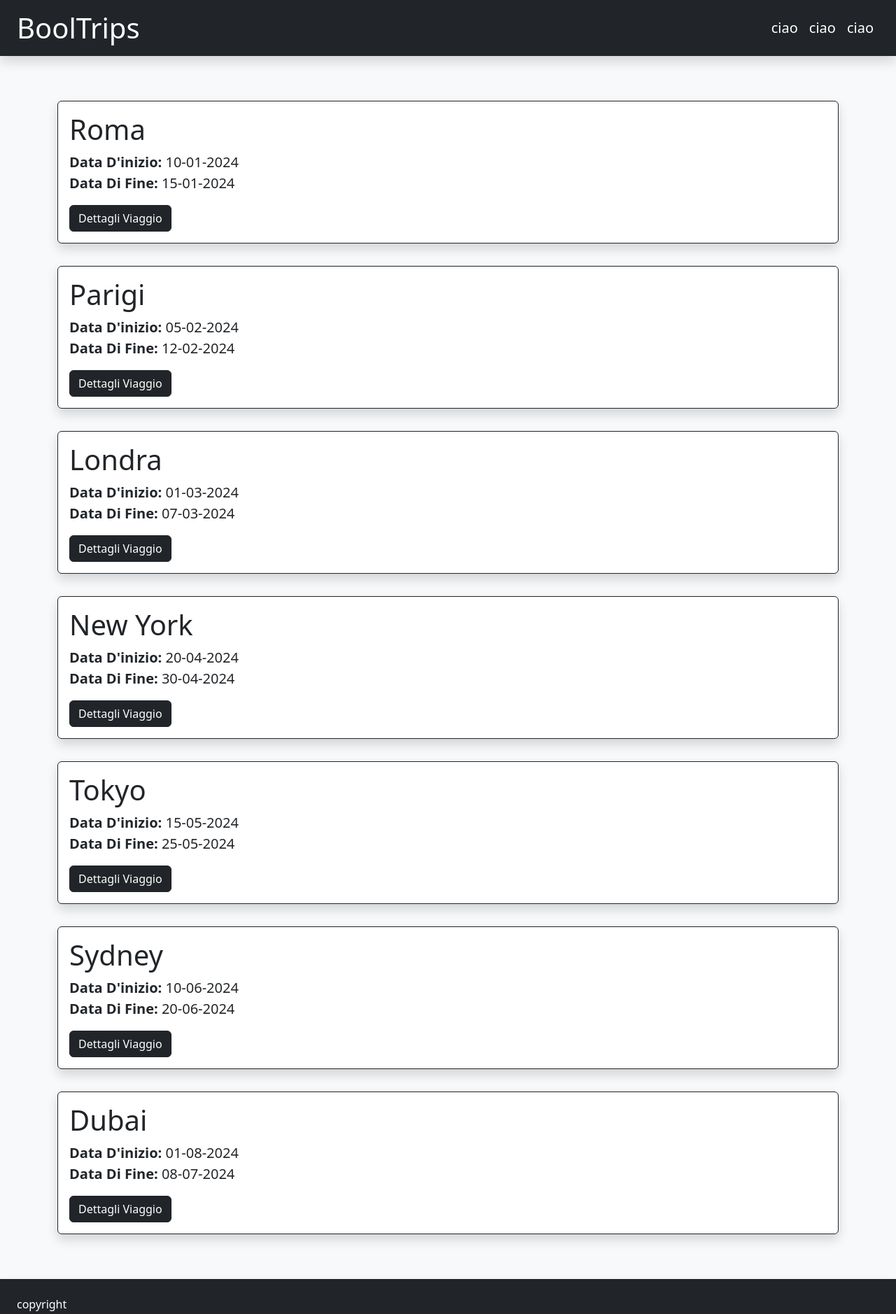
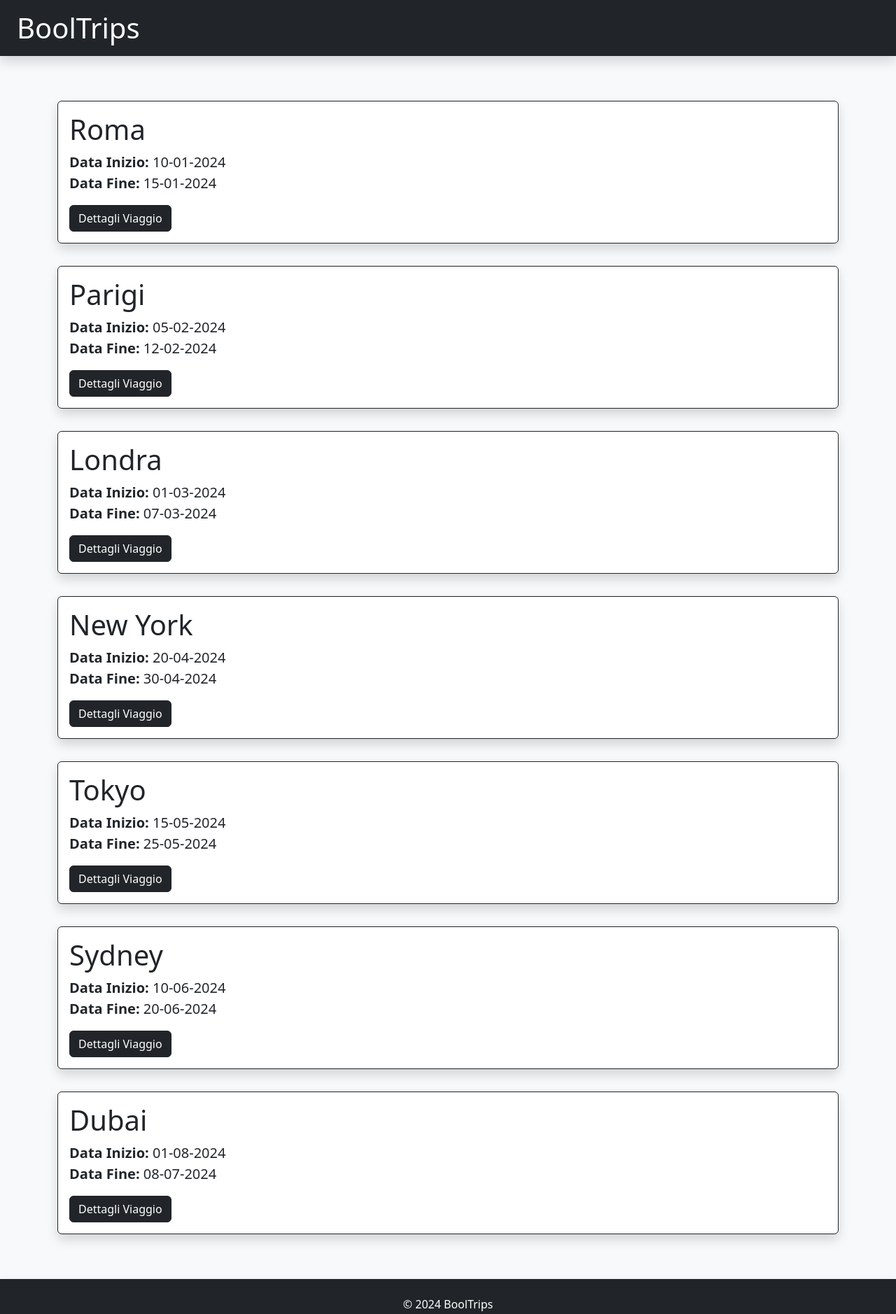
Before and after one commit to Pietroo03/Web-App-Gite, a React (Vite) app: page / in a window 1280 px wide. Shown: the whole page at 70% size. Built offline with nearby package versions, Linux system fonts and the light colour scheme.

Commit message:
add changes to style

```diff
--- a/src/components/Footer.jsx
+++ b/src/components/Footer.jsx
@@ -2,8 +2,8 @@ export default function Footer() {
 
     return (
         <>
-            <footer className="bg-dark text-white shadow p-4">
-                <div>copyright</div>
+            <footer className="bg-dark text-white text-center shadow p-4">
+                <div>&copy; {new Date().getFullYear()} BoolTrips</div>
             </footer>
         </>
     )
--- a/src/components/Header.jsx
+++ b/src/components/Header.jsx
@@ -7,11 +7,6 @@ export default function Header() {
         <>
             <header className="d-flex justify-content-between align-items-center bg-dark text-white p-4 shadow">
                 <Link to="/" className="text-decoration-none text-white"><h1 className="mb-0">BoolTrips</h1></Link>
-                <nav className="d-flex align-items-center">
-                    <div className="p-2 fs-5">ciao</div>
-                    <div className="p-2 fs-5">ciao</div>
-                    <div className="p-2 fs-5">ciao</div>
-                </nav>
             </header>
         </>
     )
--- a/src/components/TripsCard.jsx
+++ b/src/components/TripsCard.jsx
@@ -17,11 +17,11 @@ export default function TripsCard() {
                                         </h1>
                                         <div className='card-text'>
                                             <div className='fs-5'>
-                                                <span><strong>Data D'inizio: </strong></span><span>{trip.dataInizio}</span>
+                                                <span><strong>Data Inizio: </strong></span><span>{trip.dataInizio}</span>
                                             </div>
 
                                             <div className='fs-5'>
-                                                <span><strong>Data Di Fine: </strong></span><span>{trip.dataFine}</span>
+                                                <span><strong>Data Fine: </strong></span><span>{trip.dataFine}</span>
                                             </div>
                                         </div>
                                         <div className='mt-3'>
```
